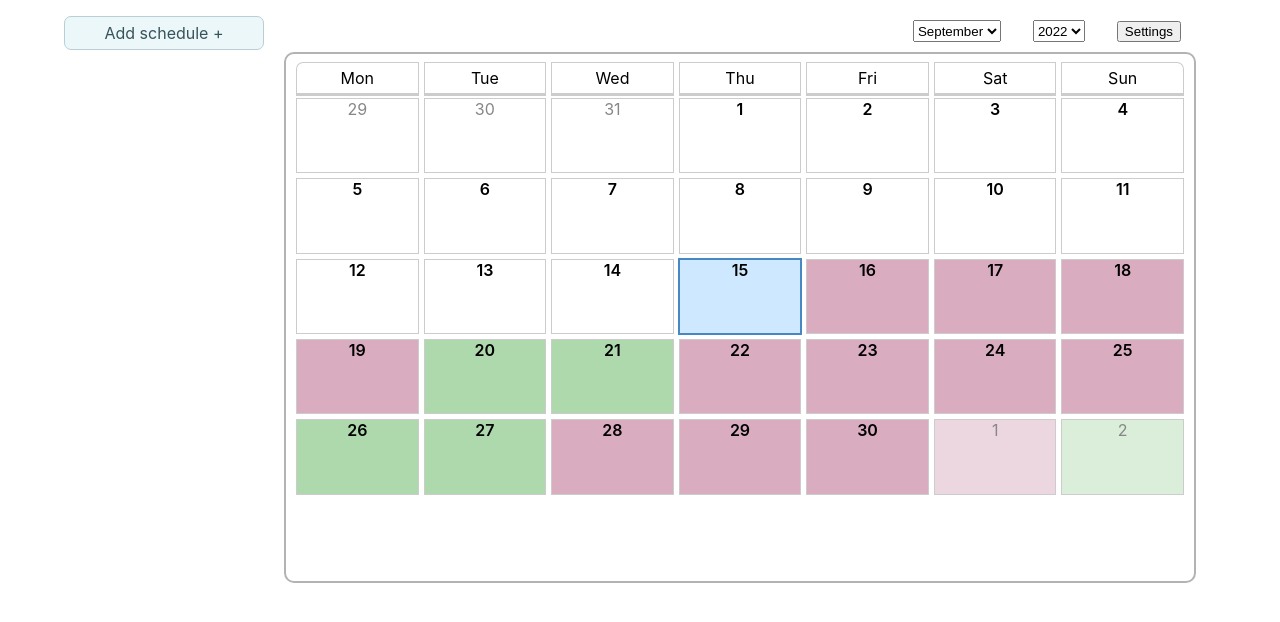
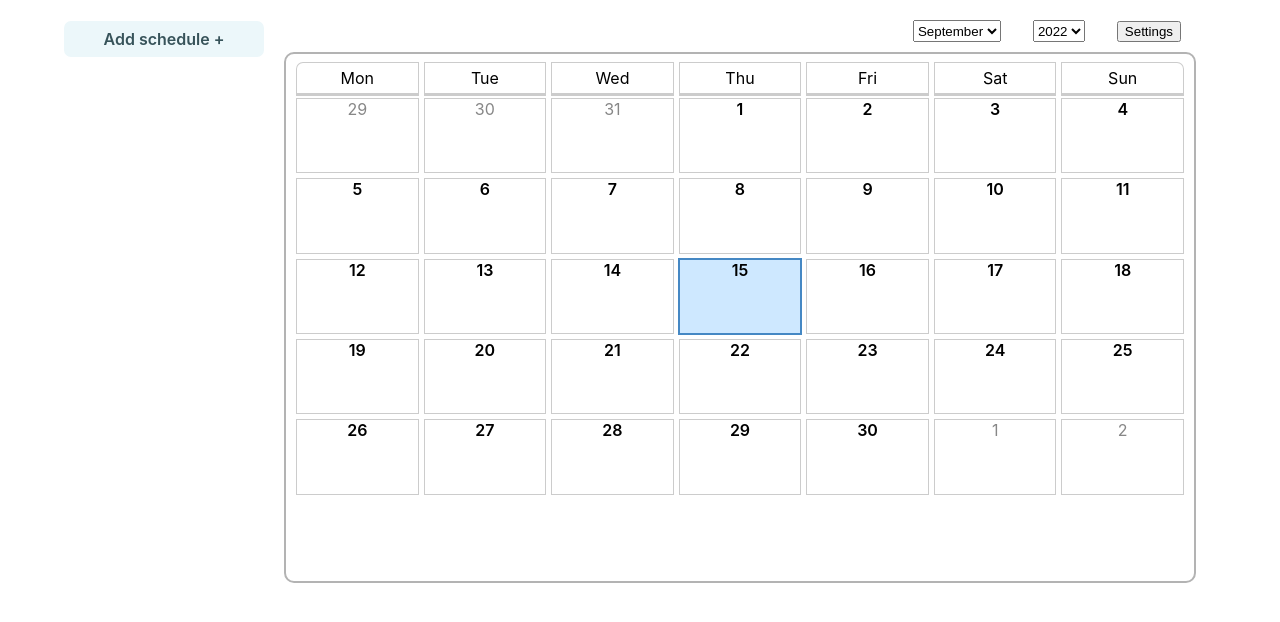
Before and after one commit to karvaton/work-schedule-desktop, a React (Create React App) app: page / in a window 1280 px wide. Shown: the top 622 px of the page. Built offline with nearby package versions, Linux system fonts and the light colour scheme.

Commit message:
Fixed bugs, enabled editing and saving state

```diff
--- a/src/Components/Calendar/Dates.tsx
+++ b/src/Components/Calendar/Dates.tsx
@@ -1,4 +1,5 @@
 import { useState } from "react";
+import { useAppSelector } from "../../hooks/redux";
 import { iDate } from "../../models/iDate";
 import { getDatesArray } from "../../utilities/calendar.utility"
 import { iScheduleDate, transformScheduleDates } from "../../utilities/schedule.utility";
@@ -13,15 +14,9 @@ type DatesType = {
 export default function Dates({month, year, firstWeekDay}: DatesType) {
     const currentDate = new Date();
     const datesArray = getDatesArray(month, year, firstWeekDay);
-    const schedulesArr = transformScheduleDates(datesArray, {
-        firstDate: {
-            date: 16,
-            month: 8,
-            year: 2022
-        },
-        countOfWorkdays: 4,
-        countOfWeekends: 2
-    });
+    const {active, schedules} = useAppSelector(state => state.schedules);
+    const schedule = schedules.find(({ id }) => id === active);
+    const schedulesArr = transformScheduleDates(datesArray, schedule);
 
     const [activeDate, setActiveDate] = useState<iDate>({
         date: currentDate.getDate(),
--- a/src/Components/Menu/AddSchudleDialog.tsx
+++ b/src/Components/Menu/AddSchudleDialog.tsx
@@ -1,26 +1,49 @@
 import { useState } from "react";
-import { useAppDispatch } from "../../hooks/redux";
+import { useAppDispatch, useAppSelector } from "../../hooks/redux";
 import { dialogSlice } from "../../state/reducers/dialog.slice";
+import { SchedulesSlice } from "../../state/reducers/schedules.slice";
+import { formatDate } from "../../utilities/calendar.utility";
+
 
 export default function AddSchudleDialog() {
+    const { editing, schedules } = useAppSelector(state => state.schedules);
+    const inputSchedule = schedules.find(({ id }) => id === editing);
+    const [title, setTitle] = useState<string>(inputSchedule?.title || '');
+    const [firstDate, setFirstDate] = useState<Date | null>(inputSchedule?.firstDate ?
+        new Date(inputSchedule.firstDate.year, inputSchedule.firstDate.month, inputSchedule.firstDate.date)
+        : null);
+    const [countOfWorkdays, setCountOfWorkdays] = useState<string>(inputSchedule?.countOfWorkdays ? `${inputSchedule.countOfWorkdays}` : '');
+    const [countOfWeekends, setCountOfWeekends] = useState<string>(inputSchedule?.countOfWeekends ? `${inputSchedule.countOfWeekends}` : '');
+
+    const dispatch = useAppDispatch();
     const dialog = dialogSlice.actions;
-    const dispatch = useAppDispatch();
-    const [title, setTitle] = useState<string>('');
-    const [firstDate, setFirstDate] = useState<string>();
-    const [countOfWorkdays, setCountOfWorkdays] = useState<string>('');
-    const [countOfWeekends, setCountOfWeekends] = useState<string>('');
+    const schedulesActions = SchedulesSlice.actions;
 
     function setScheduleParams() {
-        const [year, month, date] = firstDate?.split('-') as Array<string>;
+        const [year, month, date] = [firstDate?.getFullYear(), firstDate?.getMonth(), firstDate?.getDate()];
 
-        console.log({
-            title,
-            firstDate: {
-                year, month, date
-            },
-            countOfWorkdays: Number(countOfWorkdays),
-            countOfWeekends: Number(countOfWeekends)
-        });
+        if (title && year && month && date && countOfWorkdays && countOfWeekends) {
+            const schedule = {
+                title,
+                firstDate: { year, month, date },
+                countOfWorkdays: Number(countOfWorkdays),
+                countOfWeekends: Number(countOfWeekends)
+            };
+
+            if (editing) {
+                dispatch(schedulesActions.edit(schedule));
+            } else {
+                dispatch(schedulesActions.add(schedule));
+            }
+            dispatch(dialog.close());
+        }
+    }
+
+    function closeDialog() {
+        if (editing) {
+            dispatch(schedulesActions.finishEditing());
+        }
+        dispatch(dialog.close());
     }
 
     return (
@@ -40,8 +63,8 @@ export default function AddSchudleDialog() {
                 type="date"
                 name="choose-date"
                 id="choose-date"
-                // value={firstDate}
-                onChange={(e) => setFirstDate(e.target.value)}
+                value={firstDate ? formatDate(firstDate) : ''}
+                onChange={(e) => setFirstDate(e.target.valueAsDate)}
             />
             <label htmlFor="number-of-work-days">
                 Number of work-days
@@ -64,10 +87,10 @@ export default function AddSchudleDialog() {
                 onChange={e => setCountOfWeekends(e.target.value.match(/\d/g)?.join('') || '')}
             />
             <div className="open-close-btns">
-                <button onClick={() => dispatch(dialog.close())}>Cancel</button>
+                <button onClick={closeDialog}>Cancel</button>
                 <button onClick={setScheduleParams}>OK</button>
             </div>
-            <button className="close-btn" onClick={() => dispatch(dialog.close())}>x</button>
+            <button className="close-btn" onClick={closeDialog}>x</button>
         </div>
     );
 }
--- a/src/Components/Menu/Menu.tsx
+++ b/src/Components/Menu/Menu.tsx
@@ -1,13 +1,16 @@
+import '../../style/menu.css';
 import { useAppDispatch, useAppSelector } from '../../hooks/redux';
 import { dialogSlice } from '../../state/reducers/dialog.slice';
-import '../../style/menu.css';
 import AddSchudleDialog from './AddSchudleDialog';
 import Modal from '../Modal';
+import { SchedulesSlice } from '../../state/reducers/schedules.slice';
 
 
 export default function Menu() {
     const opened = useAppSelector(state => state.dialog.opened);
     const dialog = dialogSlice.actions;
+    const scheduleActions = SchedulesSlice.actions;
+    const { schedules, active } = useAppSelector(state => state.schedules);
     const dispatch = useAppDispatch();
 
     return (
@@ -19,6 +22,39 @@ export default function Menu() {
                 >
                     Add schedule +
                 </li>
+                {schedules.map(({ id, title }) =>
+                    <li
+                        key={id}
+                        className={"schedules" + (id === active ? ' schedule-active' : "")}
+                        onClick={
+                            () => dispatch(scheduleActions.activate({ id }))
+                        }
+                    >
+                        <span>{title}</span>
+                        <div className="schedule-manage-btns">
+                            <input
+                                type="button"
+                                value="Edit"
+                                onClick={
+                                    (e) => {
+                                        dispatch(scheduleActions.startEditing({ id }));
+                                        dispatch(dialog.open());
+                                    }
+                                }
+                            />
+                            <input
+                                type="button"
+                                value="x"
+                                onClick={
+                                    (e) => {
+                                        e.stopPropagation();
+                                        dispatch(scheduleActions.remove({ id }));
+                                    }
+                                }
+                            />
+                        </div>
+                    </li>
+                )}
             </ul>
             {opened ? (
                 <Modal darkBackground>
--- a/src/state/reducers/root.ts
+++ b/src/state/reducers/root.ts
@@ -1,10 +1,12 @@
 import { combineReducers } from "@reduxjs/toolkit";
 import calendarReduser from "./calendar.slice";
 import dialogReducer from "./dialog.slice";
+import schedulesSlice from "./schedules.slice";
 
 const rootReducer = combineReducers({
     calendar: calendarReduser,
-    dialog: dialogReducer
+    dialog: dialogReducer,
+    schedules: schedulesSlice,
 });
 
 export default rootReducer;
--- a/src/state/reducers/schedules.slice.ts
+++ b/src/state/reducers/schedules.slice.ts
@@ -1,10 +1,17 @@
 import { createSlice, PayloadAction } from "@reduxjs/toolkit";
 import { iSchedule, iSchedules } from "../../models/iSchedules";
 
+const SCHEDULES = 'schedules';
+const savedSchedules = localStorage.getItem(SCHEDULES) || '[]';
 
 const initialState: iSchedules = {
-    schedules: [],
-    active: 0
+    schedules: JSON.parse(savedSchedules),
+    active: 0,
+    editing: 0,
+}
+
+function saveSchedulesState(state: string) {
+    localStorage.setItem(SCHEDULES, state);
 }
 
 export const SchedulesSlice = createSlice({
@@ -23,6 +30,31 @@ export const SchedulesSlice = createSlice({
             };
             state.schedules.push(schedule);
             state.active = id;
+            saveSchedulesState(JSON.stringify(state.schedules));
+        },
+
+        remove(state, { payload }: PayloadAction<Pick<iSchedule, 'id'>>) {
+            state.schedules = state.schedules.filter(({ id }) => id !== payload.id);
+            if (state.active === payload.id) {
+                state.active = 0;
+            }
+        },
+
+        startEditing(state, { payload }: PayloadAction<Pick<iSchedule, 'id'>>) {
+            state.editing = payload.id;
+        },
+
+        finishEditing(state) {
+            state.editing = 0;
+        },
+
+        edit(state, { payload }: PayloadAction<Omit<iSchedule, 'id'>>) {
+            const id = state.editing;
+            state.editing = 0;
+            const schedule = state.schedules.find(schedule => schedule.id === id);
+            const scheduleIndex = state.schedules.findIndex(element => element === schedule);
+            state.schedules.splice(scheduleIndex, 1, {id, ...payload});
+            saveSchedulesState(JSON.stringify(state.schedules));
         },
     }
 });
--- a/src/style/menu.css
+++ b/src/style/menu.css
@@ -9,8 +9,29 @@
 .schedules {
     width: 100%;
     box-sizing: border-box;
-    padding: 6px;
-    border-radius: 7px;
+    padding: 7px;
+    display: flex;
+    justify-content: space-between;
+    align-items: center;
+    border-top: solid 1px #b7b6b6;
+    height: 36px;
+    font-weight: 600;
+}
+.schedules:last-child {
+    border: none;
+}
+.schedules:hover {
+    background-color: #fafafa;
+}
+.schedules > .schedule-manage-btns {
+    display: none;
+}
+.schedules:hover > .schedule-manage-btns {
+    display: flex;
+}
+
+.schedule-active {
+    color: #379cd9;
 }
 
 .add-schedule {
@@ -18,8 +39,13 @@
     border: solid 1px #b9cfd5;
     background: #ecf7fa;
     color: #37535a;
+    justify-content: center;
+    border-radius: 7px;
+    margin-top: 5px;
 }
-
+.add-schedule:hover {
+    background-color: #e0f0f5;
+}
 
 .add-schedule-dialog {
     position: relative;
@@ -28,6 +54,7 @@
     background-color: white;
     display: flex;
     flex-direction: column;
+    box-shadow: 0 0 8px 0px #8c8c8c;
 }
 
 .add-schedule-dialog > input {
--- a/src/utilities/calendar.utility.ts
+++ b/src/utilities/calendar.utility.ts
@@ -95,3 +95,21 @@ export function createMonthArray(formatType: WeekDaysFormatType = 'long') {
         .DateTimeFormat('en-US', { month: formatType })
         .format(date.setMonth(i)));
 }
+
+
+export function formatDate(inputDate: Date | iDate): string {
+    let date, month, year;
+    if ('year' in inputDate) {
+        year = inputDate.year;
+        month = inputDate.month + 1;
+        date = inputDate.date;
+    } else if (inputDate instanceof Date){
+        year = inputDate.getFullYear();
+        month = inputDate.getMonth() + 1;
+        date =  inputDate.getDate();
+    } else {
+        return '';
+    }
+
+    return `${year}-${ month < 10 ? '0' + month : month }-${ date < 10 ? '0' + date : date }`;
+}
--- a/src/utilities/schedule.utility.ts
+++ b/src/utilities/schedule.utility.ts
@@ -11,7 +11,8 @@ type InputScheduleDate = {
     countOfWeekends: number
 }
 
-export function transformScheduleDates(dates: iDate[], inputScheduleData: InputScheduleDate) {
+export function transformScheduleDates(dates: iDate[], inputScheduleData?: InputScheduleDate) {
+    if (inputScheduleData) {
         const { firstDate, countOfWeekends, countOfWorkdays } = inputScheduleData;
         let leftWorkdays = countOfWorkdays;
         let leftWeekends = countOfWeekends - 1;
@@ -35,6 +36,9 @@ export function transformScheduleDates(dates: iDate[], inputScheduleData: InputS
             }
             return { ...date, workday: null }
         });
+    } else {
+        return dates.map(date => ({ ...date, workday: null }));
+    }
 }
 
 
```
Also changed, not shown: src/models/iSchedules.ts (+4 -3 lines). Lines whose indentation alone changed are shown as unchanged.
